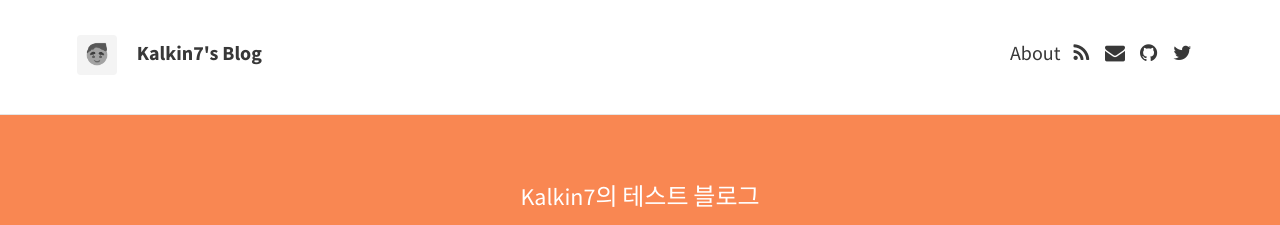
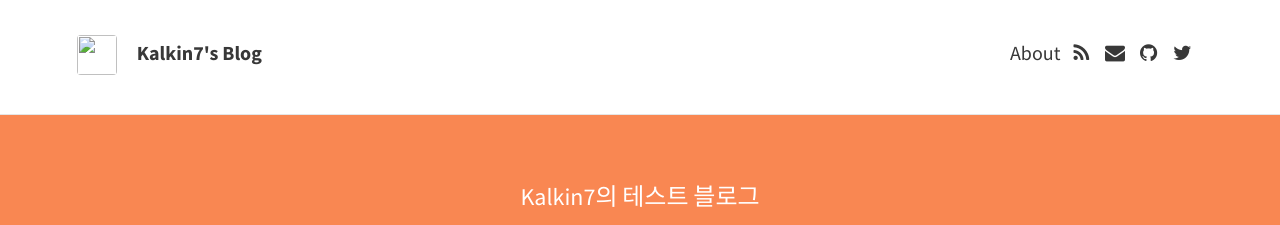
Before and after one commit to kalkin7/kkwiki, a Jekyll site: the page built from index.html, in a window 1280 px wide. Shown: the top 225 px of the page. Built offline with Jekyll 4.4.1, drawn with Linux system fonts in a browser that asks for light colours; nearby versions of some CDN libraries; the list of posts is cut into pages by our own code.

Commit message:
Change Avatar Image

```diff
--- a/_config.yml
+++ b/_config.yml
@@ -6,7 +6,7 @@ url: "http://kkwiki.tk" # the base hostname & protocol for your site
 theme:
   # Meta
   title: Kalkin7's Blog
-  avatar: avatar.png
+  avatar: profile.png
   gravatar: # Email MD5 hash
   description: "A website with blog posts and pages" # used by search engines
 
```
Also changed, not shown: img/Output/Profile.jpg (added), img/Output/Profile.png (added), img/profile.jpg (added).
